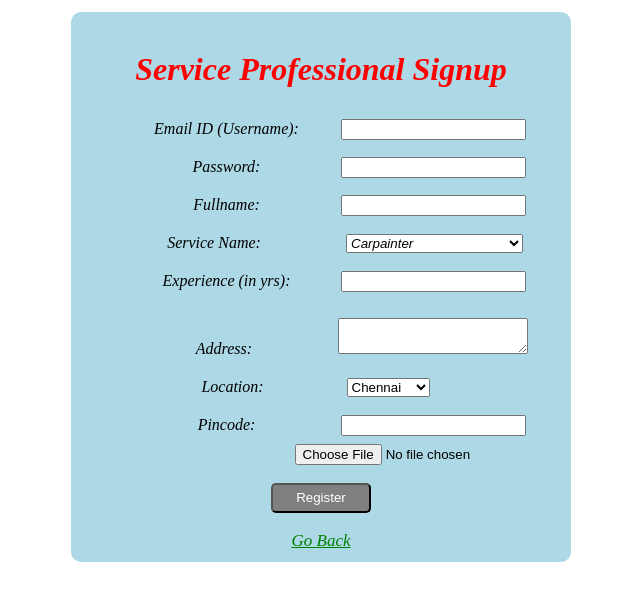
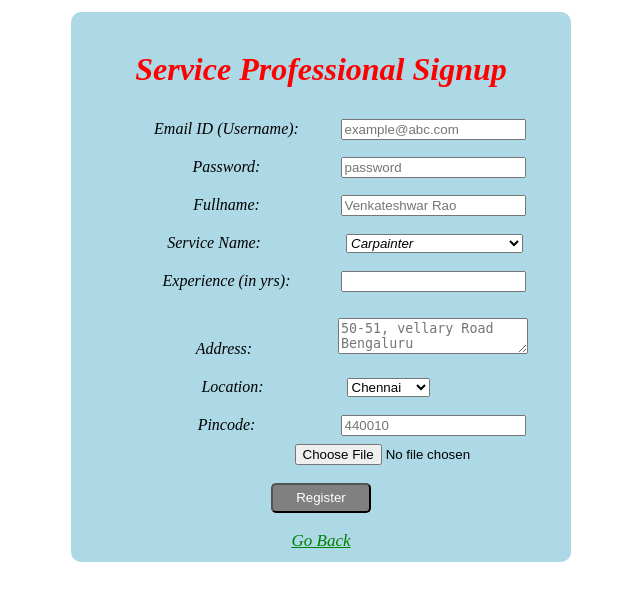
Before and after one commit to 22f2000984/household-services-application, a Flask app: page /professionalsignup in a window 1280 px wide. Shown: the top 601 px of the page, without its empty margins (319-959 px from the left). Run offline with Flask 3, Linux system fonts and the light colour scheme; data comes from the database, SQL or seed files in the repository; both versions use the stored data as it was after the commit.

Commit message:
changes done on 19-10-2024

```diff
--- a/templates/admin_dashboard.html
+++ b/templates/admin_dashboard.html
@@ -98,6 +98,10 @@
             font-size:18px
 
         }
+        #pdfimg {
+            width: 20px;
+            height: 20px;
+        }
 
     </style>
 
@@ -176,7 +180,7 @@
                         <a href="/viewprofessional/{{entry.id}}/reject" type="button">Reject /</a>
                         <a href="/viewprofessional/{{entry.id}}/delete" type="button">Delete</a>
                     </td>
-                    <td><a href="\MADI Project\cv.pdf" download="cv.pdf">Download</a></td>
+                    <td><a href="\MADI Project\cv.pdf" download="cv.pdf"><img src="/static/images/pdficon.PNG" alt="Image-5" height="20px" width="20px">Download</a></td>
                 </tr>
 
                 {% endfor %}
--- a/templates/login.html
+++ b/templates/login.html
@@ -31,7 +31,7 @@
             #form {
                 text-align: center;
                 border-radius:10px;
-                background-color:lightblue ;
+                background-color: lightblue;
                 width: 550px;
                 height: 300px;
                 align-items: center;
@@ -93,7 +93,7 @@
 
                     <div>
                         <label for="Password" >Password:</label>
-                        <input type="password" id="Password" name="user_password">
+                        <input type="password" id="Password" name="user_password", placeholder="password">
                     </div>
                     <br>
                     <div>
--- a/templates/professional_signup.html
+++ b/templates/professional_signup.html
@@ -69,15 +69,15 @@
             <h1> Service Professional Signup</h1>
             <div>
                 <label for="email">Email ID (Username):</label>
-                <input type="email" id="email" name="s_email">
+                <input type="email" id="email" name="s_email", placeholder="example@abc.com">
             </div>
             <div>
                 <label for="password">Password:</label>
-                <input type="password" id="password" name="s_password">
+                <input type="password" id="password" name="s_password", placeholder="password">
             </div>
             <div>
                 <label for="name">Fullname:</label>
-                <input type="text" id="name" name="s_fullname">
+                <input type="text" id="name" name="s_fullname", placeholder="Venkateshwar Rao">
             </div>
             <div>
                 <label id="drp1" for="pservicename">Service Name:</label>
@@ -94,7 +94,7 @@
             <br>
             <div>
                 <label for="address">Address:</label>
-                <textarea id="textarea" name="s_address" row="4" cols="21"></textarea>
+                <textarea id="textarea" name="s_address" row="4" cols="21", placeholder="50-51, vellary Road Bengaluru"></textarea>
             </div>
             <div>
                 <label id="drp" for="customer_location">Location:</label>
@@ -106,7 +106,7 @@
             </div>
             <div>
                 <label for="pincode">Pincode:</label>
-                <input type="text" id="pincode" name="s_pincode">
+                <input type="text" id="pincode" name="s_pincode", placeholder="440010">
             </div>
             <div>
                     <input style="margin-left:200px;" type = "file" name = "file" />
```
Also changed, not shown: templates/customer_dashboard.html (+8 -9 lines), instance/household.sqlite3, static/images/pdficon.png (added), 1 other file.
